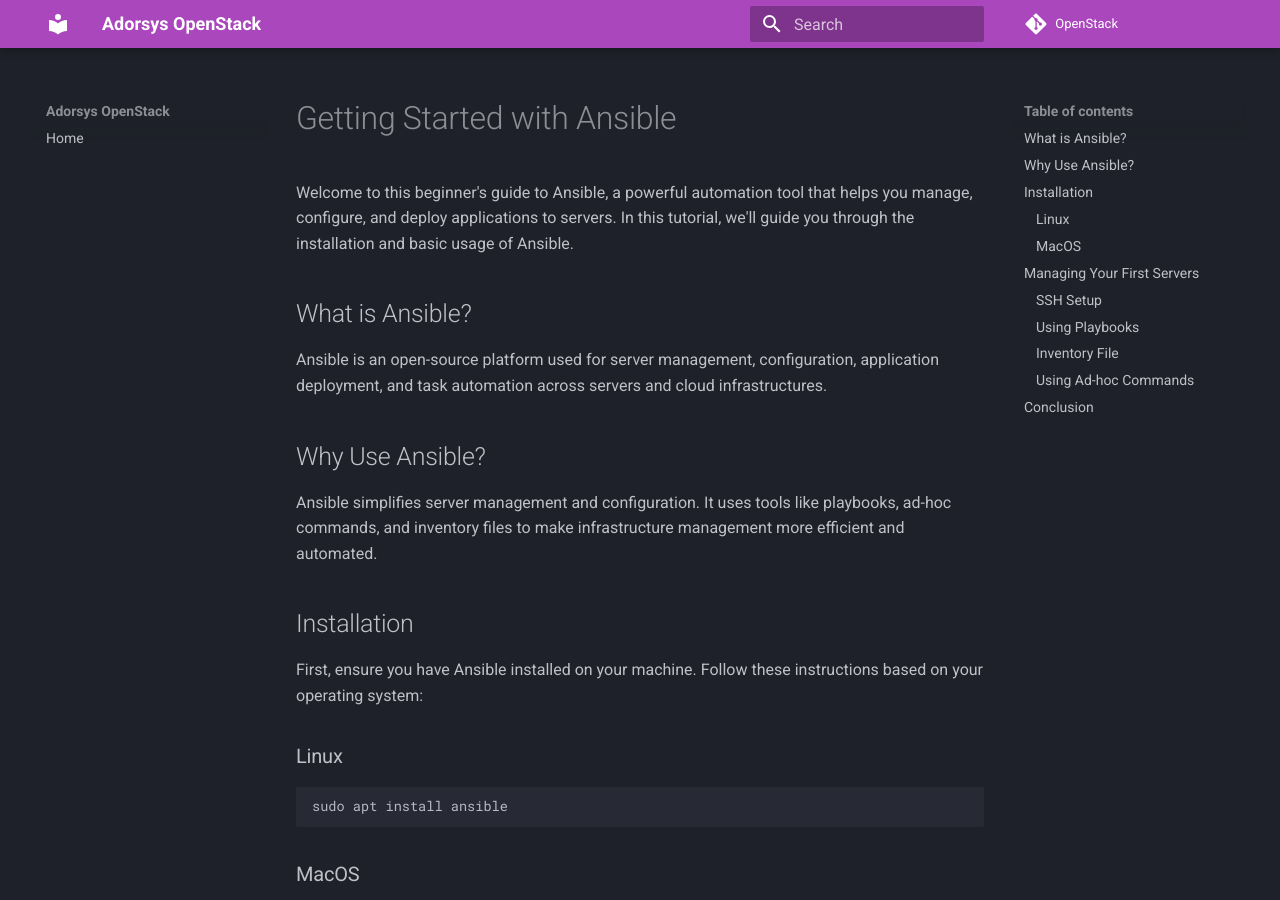
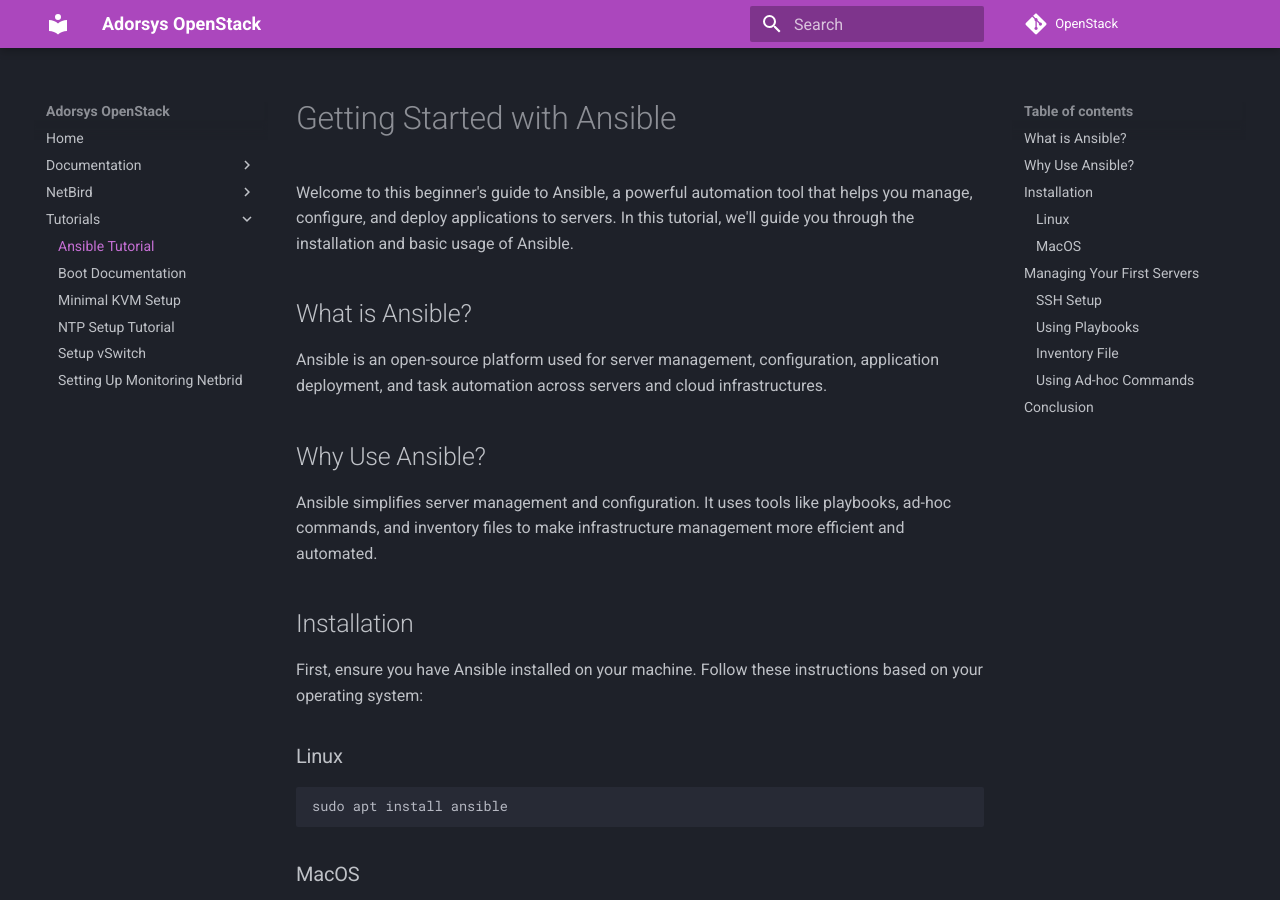
Before and after one commit to ADORSYS-GIS/openstack, an MkDocs documentation site: the page built from docs/tutorials/ansible_tuto.md, in a window 1280 px wide and 900 px high. Built offline with MkDocs 1.6.1 and Material for MkDocs 9.7.7, drawn with Linux system fonts in a browser that asks for light colours; comment, search, counter and statistics services are not loaded.

Commit message:
chore: intergrated the tutorial with mkdocs for displaying for rendering

```diff
--- a/mkdocs.yml
+++ b/mkdocs.yml
@@ -14,8 +14,22 @@
 
 # Navbar settings (site structure)
 nav:
-  - Home: README.md
-
+  - Home: index.md
+  - Documentation:
+      - Ansible: ansible_docs.md
+      - NetPlan: netplan_doc.md
+      - NTP: ntp_docs.md
+      - VLAN: VLAN.md
+  - NetBird:
+      - Troubleshooting: netbird/netbird_troubleshooting.md
+      - Access Review: netbird/netbird_access_review.md
+  - Tutorials:
+      - Ansible Tutorial: tutorials/ansible_tuto.md
+      - Boot Documentation: tutorials/boot_docs.md
+      - Minimal KVM Setup: tutorials/minimal_kvm_setup.md
+      - NTP Setup Tutorial: tutorials/ntp_setup_tuto.md
+      - Setup vSwitch: tutorials/setupvswitch.md
+      - Setting Up Monitoring Netbrid: tutorials/netbird_wazuh_integration.md
 # Extra settings
 markdown_extensions:
   - admonition
```
